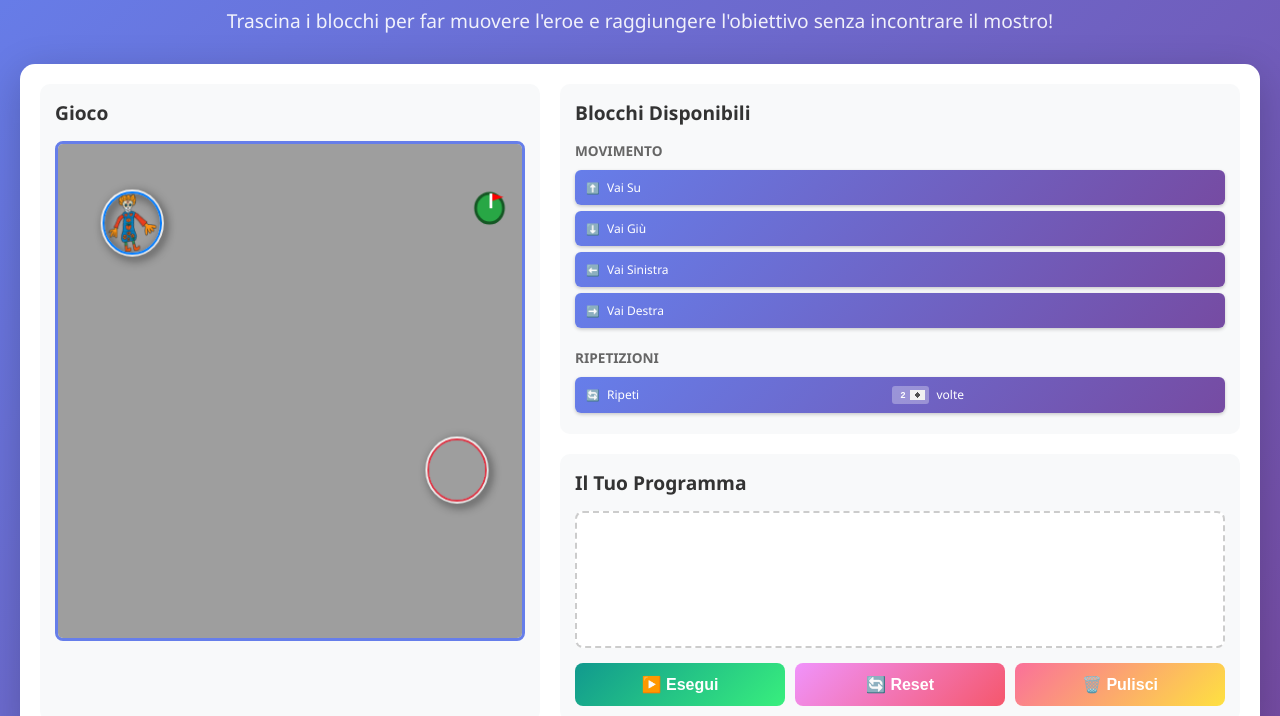
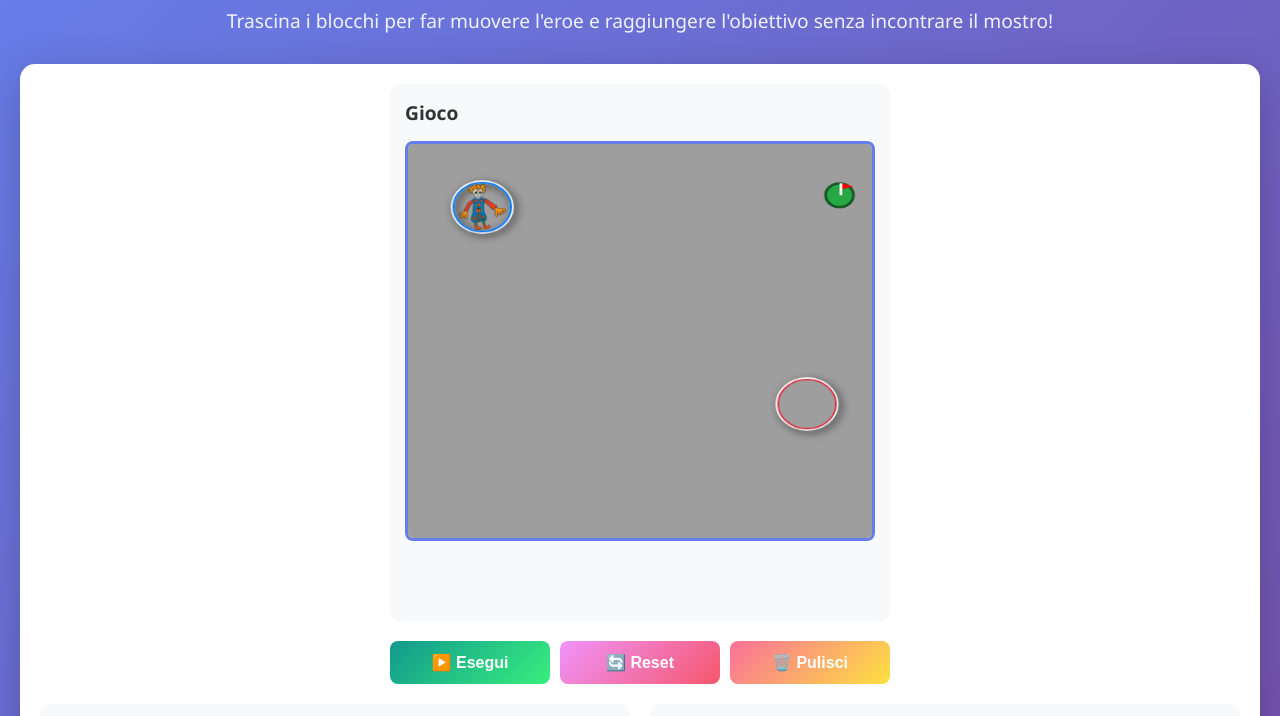
Before and after one commit to cudibo/gioconostro, a plain HTML site: page index.html in a window 1280 px wide. Shown: the part 78-794 px from the top of the page. Drawn offline with Linux system fonts and the light colour scheme.

Commit message:
cambiato layout

```diff
--- a/index.html
+++ b/index.html
@@ -14,13 +14,20 @@
         </header>
 
         <div class="game-area">
-            <div class="game-canvas-container">
-                <h2>Gioco</h2>
-                <canvas id="gameCanvas"></canvas>
-                <div id="game-status" class="game-status"></div>
+            <div class="top-section">
+                <div class="game-canvas-container">
+                    <h2>Gioco</h2>
+                    <canvas id="gameCanvas"></canvas>
+                    <div id="game-status" class="game-status"></div>
+                </div>
+                <div class="controls">
+                    <button id="run-btn" class="btn btn-run">▶️ Esegui</button>
+                    <button id="reset-btn" class="btn btn-reset">🔄 Reset</button>
+                    <button id="clear-btn" class="btn btn-clear">🗑️ Pulisci</button>
+                </div>
             </div>
 
-            <div class="right-column">
+            <div class="bottom-section">
                 <div class="blocks-palette">
                     <h2>Blocchi Disponibili</h2>
                     <div class="block-category">
@@ -58,11 +65,6 @@
                     <div class="workspace-area" id="workspace">
                         <p class="empty-message">Trascina qui i blocchi per creare il tuo programma</p>
                     </div>
-                    <div class="controls">
-                        <button id="run-btn" class="btn btn-run">▶️ Esegui</button>
-                        <button id="reset-btn" class="btn btn-reset">🔄 Reset</button>
-                        <button id="clear-btn" class="btn btn-clear">🗑️ Pulisci</button>
-                    </div>
                 </div>
             </div>
         </div>
--- a/style.css
+++ b/style.css
@@ -34,9 +34,8 @@ header p {
 }
 
 .game-area {
-    display: grid;
-    grid-template-columns: 1fr;
-    grid-template-rows: auto auto auto;
+    display: flex;
+    flex-direction: column;
     gap: 20px;
     background: white;
     border-radius: 15px;
@@ -44,17 +43,23 @@ header p {
     box-shadow: 0 10px 40px rgba(0,0,0,0.2);
 }
 
-@media (min-width: 800px) {
-    .game-area {
-        grid-template-columns: 500px 1fr;
-        grid-template-rows: 1fr;
-    }
+.top-section {
+    display: flex;
+    flex-direction: column;
+    align-items: center;
+    gap: 20px;
 }
 
-.right-column {
-    display: flex;
-    flex-direction: column;
+.bottom-section {
+    display: grid;
+    grid-template-columns: 1fr;
     gap: 20px;
+}
+
+@media (min-width: 800px) {
+    .bottom-section {
+        grid-template-columns: 1fr 1fr;
+    }
 }
 
 .blocks-palette {
@@ -62,15 +67,7 @@ header p {
     border-radius: 10px;
     padding: 15px;
     overflow-y: auto;
-    max-height: 300px;
-    flex: 0 0 auto;
-}
-
-@media (min-width: 800px) {
-    .blocks-palette {
-        max-height: 350px;
-        flex: 0 0 auto;
-    }
+    max-height: 400px;
 }
 
 .blocks-palette h2 {
@@ -157,8 +154,7 @@ header p {
     padding: 15px;
     display: flex;
     flex-direction: column;
-    flex: 1 1 auto;
-    min-height: 0;
+    min-height: 400px;
 }
 
 .workspace h2 {
@@ -175,14 +171,6 @@ header p {
     border-radius: 8px;
     padding: 15px;
     overflow-y: auto;
-    margin-bottom: 15px;
-}
-
-@media (min-width: 800px) {
-    .workspace-area {
-        min-height: 0;
-        flex: 1 1 auto;
-    }
 }
 
 .empty-message {
@@ -279,6 +267,9 @@ header p {
 .controls {
     display: flex;
     gap: 10px;
+    width: 100%;
+    max-width: 500px;
+    justify-content: center;
 }
 
 .btn {
@@ -318,6 +309,8 @@ header p {
     padding: 15px;
     display: flex;
     flex-direction: column;
+    width: 100%;
+    max-width: 500px;
 }
 
 .game-canvas-container h2 {
@@ -335,14 +328,6 @@ header p {
     background: #e9ecef;
     display: block;
     margin: 0 auto;
-}
-
-@media (min-width: 800px) {
-    #gameCanvas {
-        height: 500px;
-        max-width: 100%;
-        margin: 0;
-    }
 }
 
 .game-status {
```
